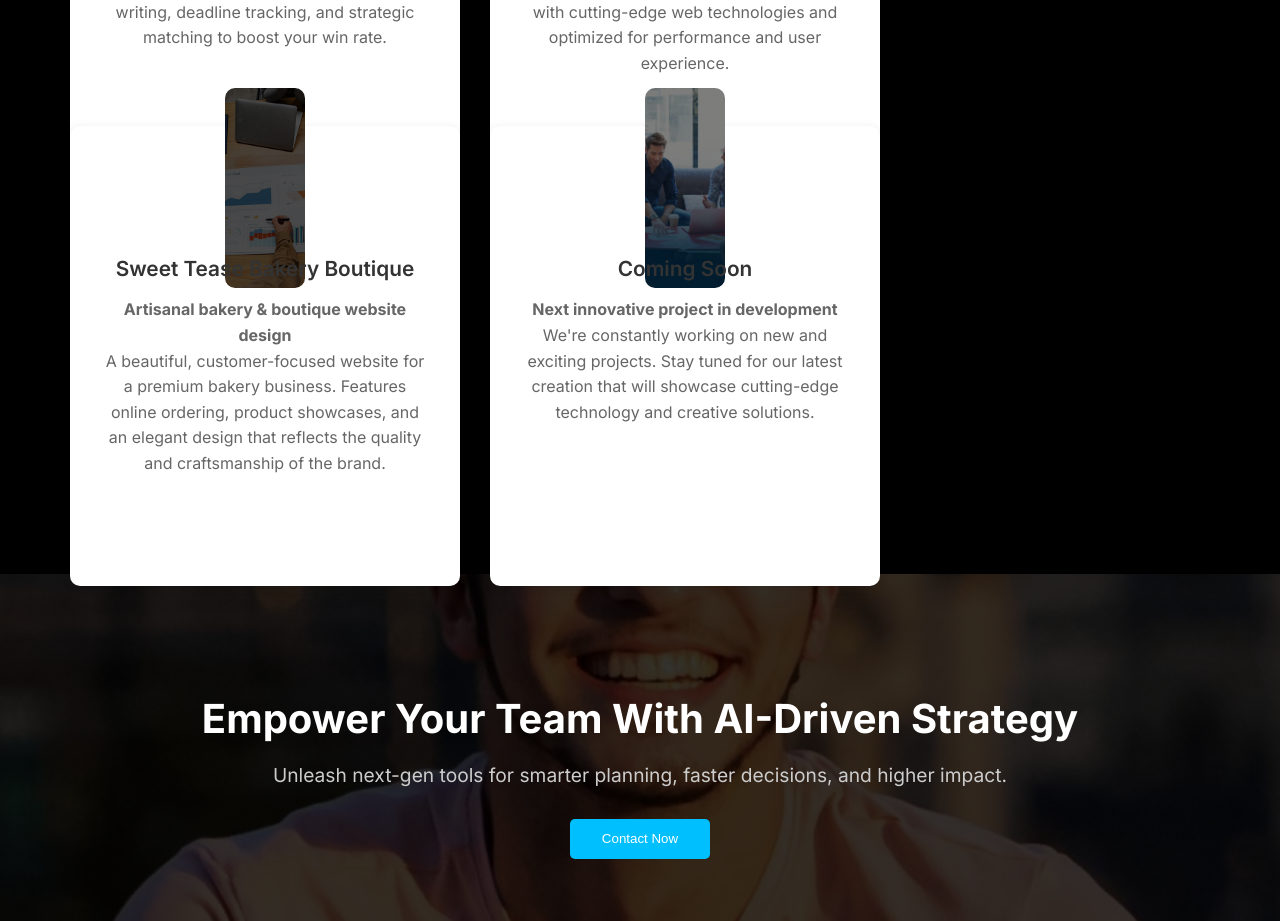
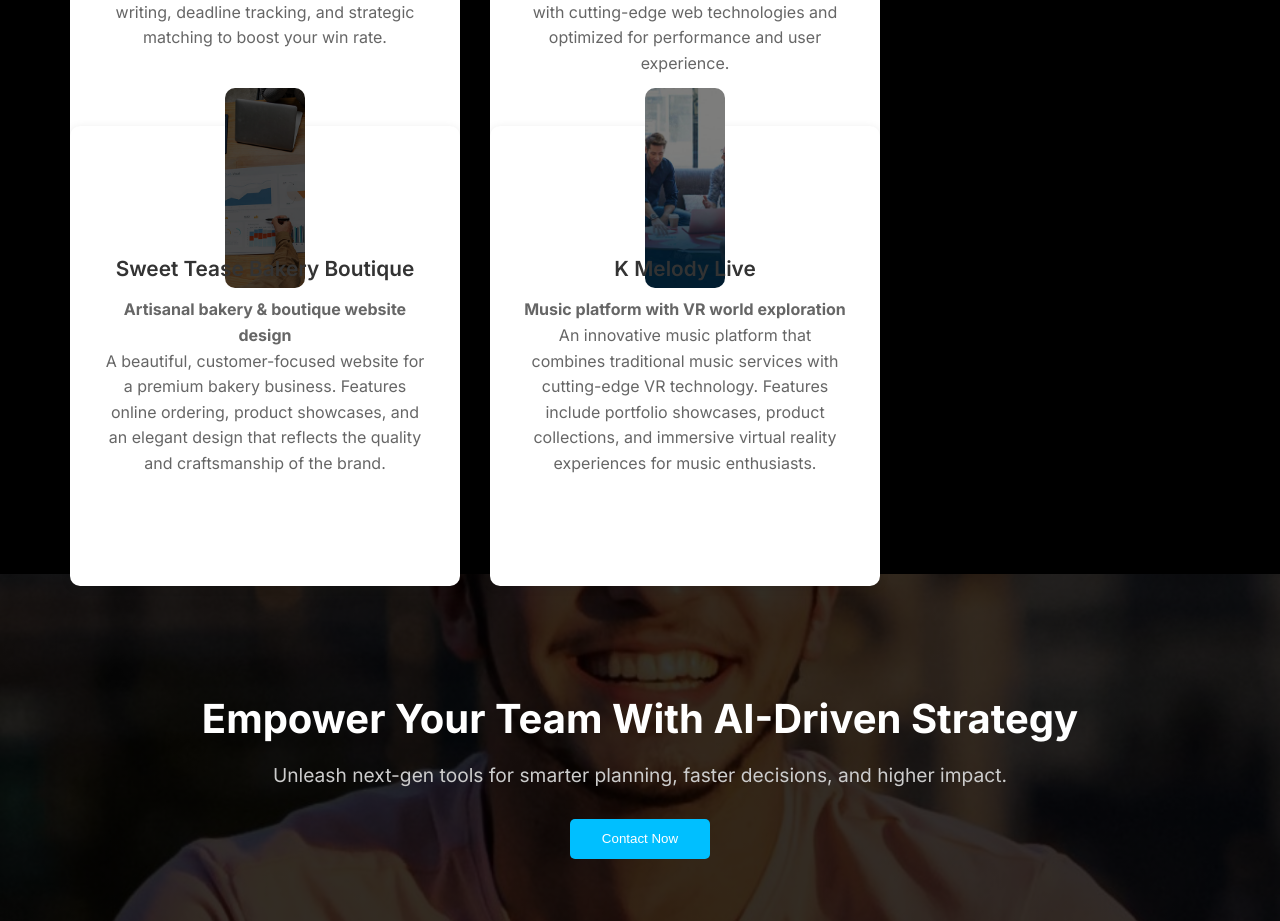
Before and after one commit to Fullstacks-us/fullstacks.us, a Next.js app in the folder fullstacks-us/: page / in a window 1280 px wide. Shown: the part 4660-5581 px from the top of the page. Built offline with nearby package versions, Linux system fonts and the light colour scheme.

Commit message:
Add K Melody Live project to portfolio
Replaces the 'Coming Soon' placeholder with a new portfolio item for K Melody Live, including a link, updated image alt text, and a description highlighting its music and VR features.

```diff
--- a/fullstacks-us/src/components/Portfolio.tsx
+++ b/fullstacks-us/src/components/Portfolio.tsx
@@ -89,16 +89,18 @@ export default function Portfolio() {
           </div>
 
           <div className="col-lg-4 col-sm-6">
+            <a href="https://kmelody.live" target="_blank" style={{ textDecoration: 'none', color: 'inherit' }}>
               <div className="item">
                 <span className="icon feature_box_col_three">
-                <Image className="project-img" src="/images/img3.jpg" alt="Future Project" width={300} height={200} />
+                  <Image className="project-img" src="/images/img3.jpg" alt="K Melody Live" width={300} height={200} />
                 </span>
-              <h6>Coming Soon</h6>
+                <h6>K Melody Live</h6>
                 <p>
-                <b>Next innovative project in development</b><br />
-                We&apos;re constantly working on new and exciting projects. Stay tuned for our latest creation that will showcase cutting-edge technology and creative solutions.<br />
+                  <b>Music platform with VR world exploration</b><br />
+                  An innovative music platform that combines traditional music services with cutting-edge VR technology. Features include portfolio showcases, product collections, and immersive virtual reality experiences for music enthusiasts.<br />
                 </p>
               </div>
+            </a>
           </div>
         </div>
       </div>
```
Lines whose indentation alone changed are shown as unchanged.
